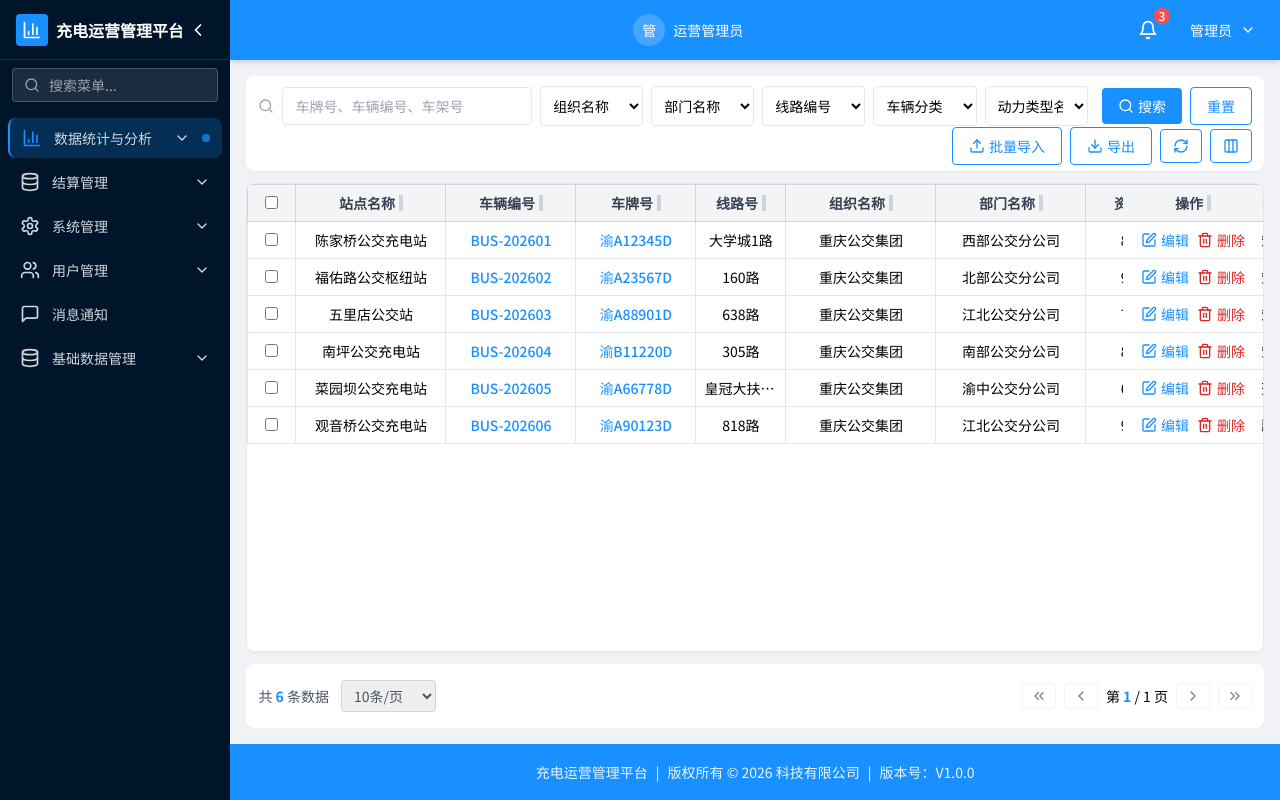
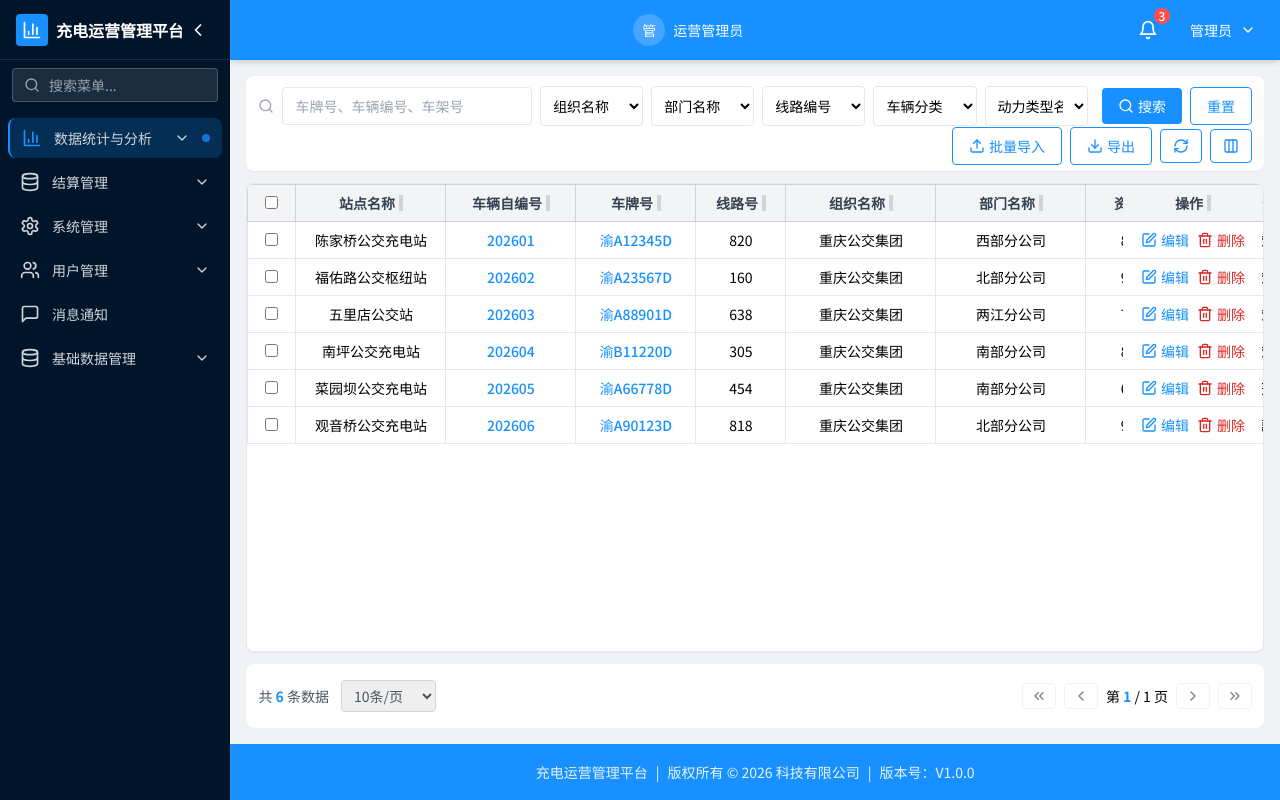
Before and after one commit to clnqy/charging, a React (Vite) app: page /base-data/vehicle in a window 1280 px wide. Built offline with nearby package versions, Linux system fonts and the light colour scheme.

Commit message:
Update vehicle base sample data

```diff
--- a/src/pages/BaseData/VehicleBase.jsx
+++ b/src/pages/BaseData/VehicleBase.jsx
@@ -17,7 +17,7 @@ import Modal from '../../components/Modal'
 
 const baseColumns = [
   { key: 'stationName', name: '站点名称', width: 150 },
-  { key: 'vehicleNo', name: '车辆编号', width: 130, fixed: true, required: true },
+  { key: 'vehicleNo', name: '车辆自编号', width: 130, fixed: true, required: true },
   { key: 'plateNo', name: '车牌号', width: 120, fixed: true, required: true },
   { key: 'lineNo', name: '线路号', width: 90 },
   { key: 'orgName', name: '组织名称', width: 150, required: true },
@@ -44,12 +44,12 @@ const allColumns = [...baseColumns, ...detailColumns, actionColumn]
 const exportDefaultKeys = baseColumns.map((item) => item.key)
 
 const initialVehicles = [
-  ['陈家桥公交充电站', 'BUS-202601', '渝A12345D', '大学城1路', '重庆公交集团', '西部公交分公司', 862000, '公交客车', '2021-03-12', 5, 'XML6855JEVJ0C', 'LZYTATE68M1000012', 80, 10500, 2550, 3200, '厦门金龙联合汽车工业有限公司', '运营', '有效'],
-  ['福佑路公交枢纽站', 'BUS-202602', '渝A23567D', '160路', '重庆公交集团', '北部公交分公司', 915000, '公交客车', '2022-08-18', 4, 'BYD6100LGEV9', 'LGXCH6CD7N2000431', 82, 10490, 2500, 3300, '比亚迪汽车工业有限公司', '运营', '有效'],
-  ['五里店公交站', 'BUS-202603', '渝A88901D', '638路', '重庆公交集团', '江北公交分公司', 798000, '公交客车', '2020-11-03', 6, 'ZK6856BEVG3', 'LZYTATE63L1000877', 76, 8540, 2450, 3180, '郑州宇通客车股份有限公司', '维修', '有效'],
-  ['南坪公交充电站', 'BUS-202604', '渝B11220D', '305路', '重庆公交集团', '南部公交分公司', 875000, '公交客车', '2023-05-21', 3, 'XML6105JEVW0C', 'LZYTATE66P1000456', 80, 10490, 2550, 3260, '厦门金龙联合汽车工业有限公司', '停运', '无效'],
-  ['菜园坝公交充电站', 'BUS-202605', '渝A66778D', '皇冠大扶梯线', '重庆公交集团', '渝中公交分公司', 688000, '中巴客车', '2019-09-30', 7, 'BJ6851EVCA', 'LVCC6B2B4K9002781', 58, 8495, 2450, 3150, '北汽福田汽车股份有限公司', '运营', '有效'],
-  ['观音桥公交充电站', 'BUS-202606', '渝A90123D', '818路', '重庆公交集团', '江北公交分公司', 938000, '双层客车', '2024-01-09', 2, 'ZK6125CHEVNPG4', 'LZYTATE68R1000066', 92, 11980, 2550, 3600, '郑州宇通客车股份有限公司', '运营', '有效'],
+  ['陈家桥公交充电站', '202601', '渝A12345D', '820', '重庆公交集团', '西部分公司', 862000, '公交客车', '2021-03-12', 5, 'XML6855JEVJ0C', 'LZYTATE68M1000012', 80, 10500, 2550, 3200, '厦门金龙联合汽车工业有限公司', '运营', '有效'],
+  ['福佑路公交枢纽站', '202602', '渝A23567D', '160', '重庆公交集团', '北部分公司', 915000, '公交客车', '2022-08-18', 4, 'BYD6100LGEV9', 'LGXCH6CD7N2000431', 82, 10490, 2500, 3300, '比亚迪汽车工业有限公司', '运营', '有效'],
+  ['五里店公交站', '202603', '渝A88901D', '638', '重庆公交集团', '两江分公司', 798000, '公交客车', '2020-11-03', 6, 'ZK6856BEVG3', 'LZYTATE63L1000877', 76, 8540, 2450, 3180, '郑州宇通客车股份有限公司', '维修', '有效'],
+  ['南坪公交充电站', '202604', '渝B11220D', '305', '重庆公交集团', '南部分公司', 875000, '公交客车', '2023-05-21', 3, 'XML6105JEVW0C', 'LZYTATE66P1000456', 80, 10490, 2550, 3260, '厦门金龙联合汽车工业有限公司', '停运', '无效'],
+  ['菜园坝公交充电站', '202605', '渝A66778D', '454', '重庆公交集团', '南部分公司', 688000, '中巴客车', '2019-09-30', 7, 'BJ6851EVCA', 'LVCC6B2B4K9002781', 58, 8495, 2450, 3150, '北汽福田汽车股份有限公司', '运营', '有效'],
+  ['观音桥公交充电站', '202606', '渝A90123D', '818', '重庆公交集团', '北部分公司', 938000, '双层客车', '2024-01-09', 2, 'ZK6125CHEVNPG4', 'LZYTATE68R1000066', 92, 11980, 2550, 3600, '郑州宇通客车股份有限公司', '运营', '有效'],
 ].map((row, index) => ({
   id: index + 1,
   stationName: row[0],
```
